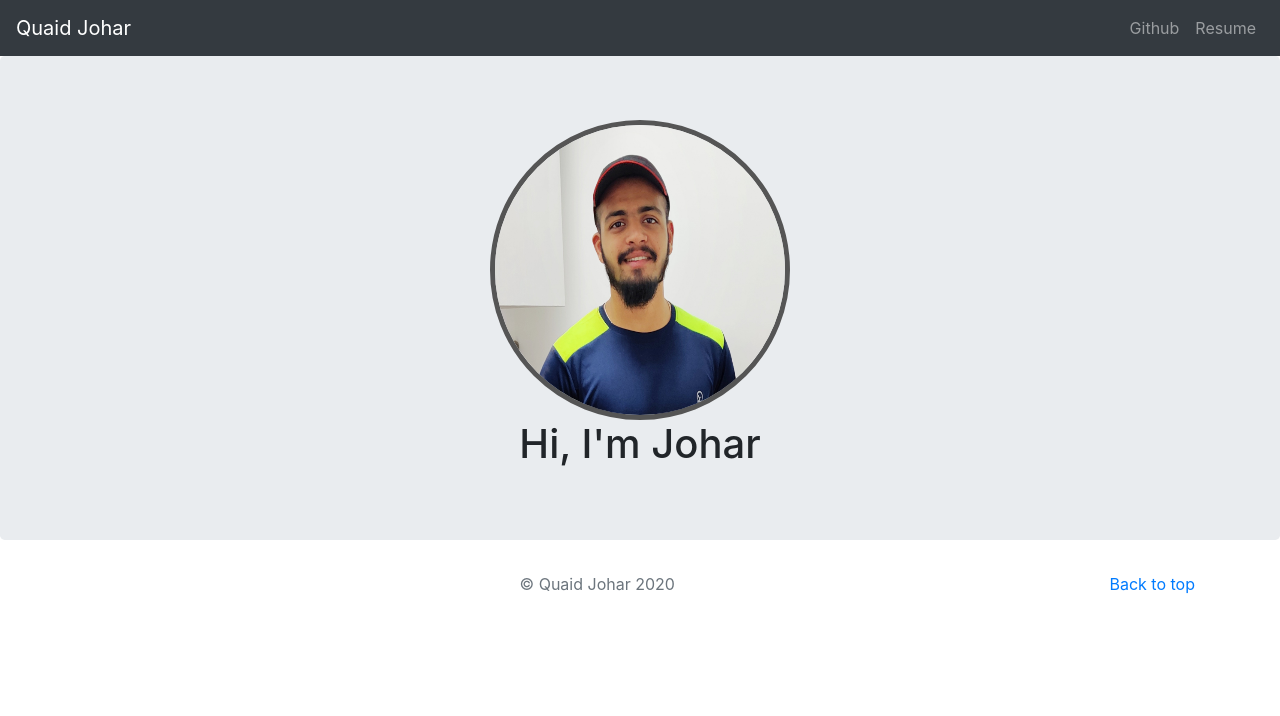
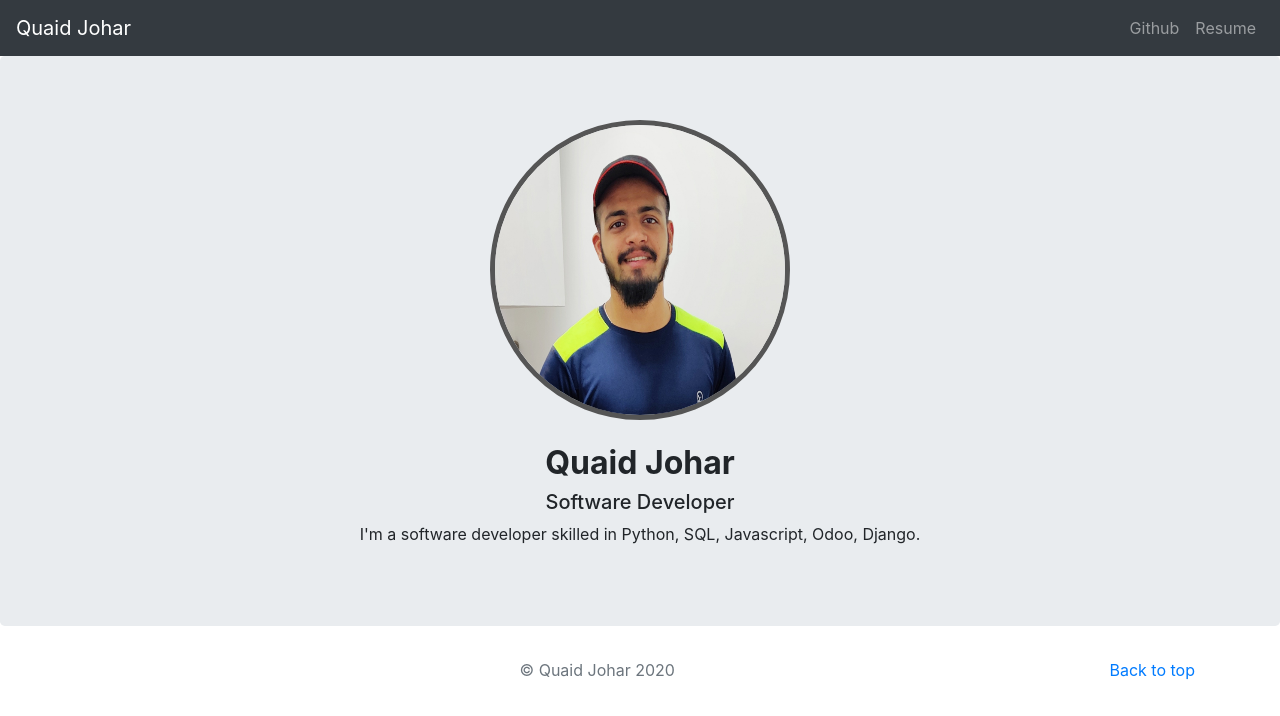
Before and after one commit to Equinox-13/Equinox-13.github.io, a plain HTML site: page index.html in a window 1280 px wide. Drawn offline with nearby package versions, Linux system fonts and the light colour scheme.

Commit message:
Added introductory content

```diff
--- a/index.html
+++ b/index.html
@@ -77,7 +77,10 @@
     <section class="jumbotron text-center">
         <div class="container">
           <img src="static/profile.jpeg" height="300" alt="Avatar" class="avatar"/>
-          <h1>Hi, I'm Johar</h1>
+          <br/><br/>
+          <h2><b>Quaid Johar</b></h2>
+          <h5>Software Developer</h5>
+          <p>I'm a software developer skilled in Python, SQL, Javascript, Odoo, Django. </p>
         </div>
       </section>
 
```
